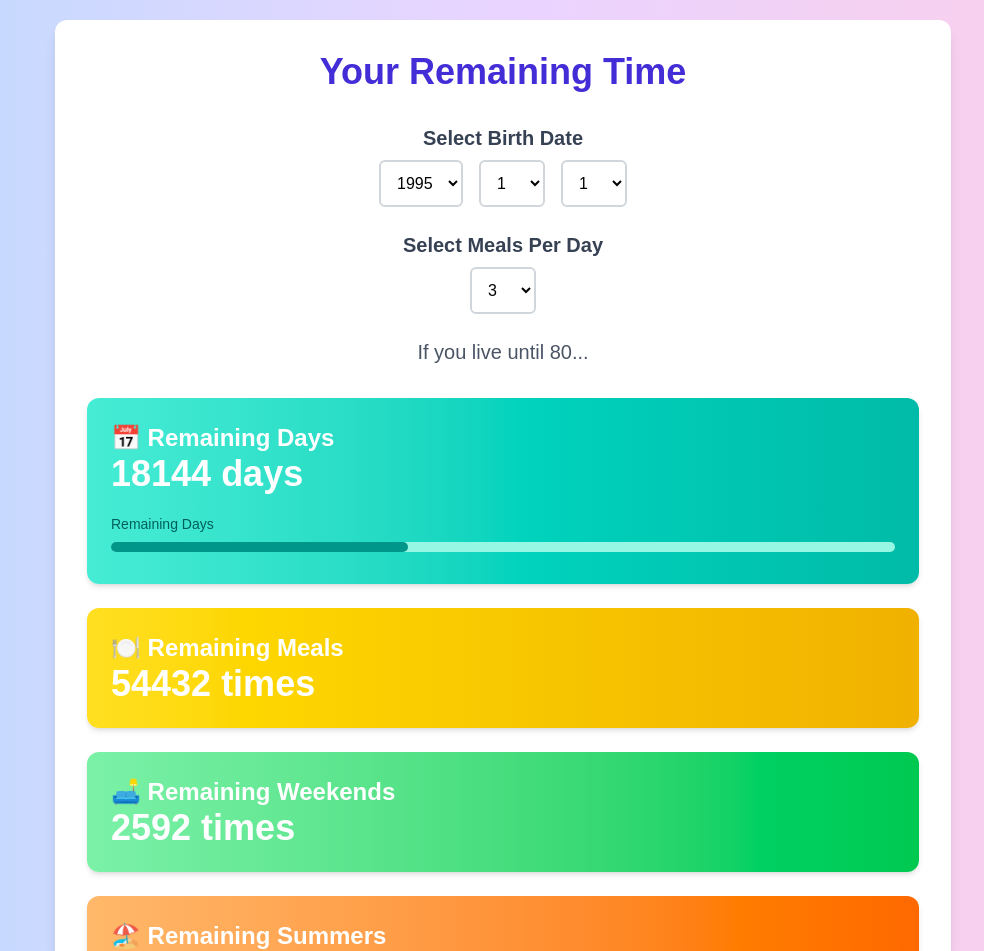
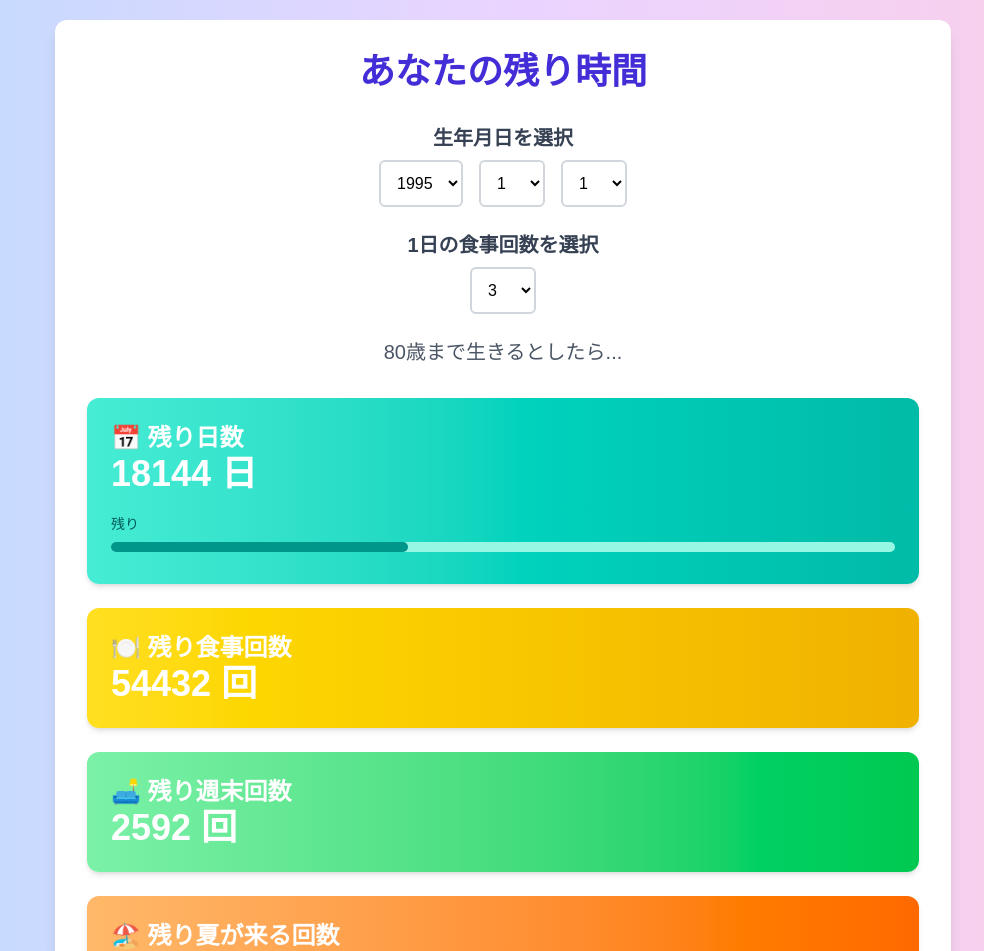
Before and after one commit to hitoon/life-countdown-app, a Next.js app: page / in a window 1280 px wide. Shown: the top 951 px of the page, without its empty margins (137-1121 px from the left). Built offline with nearby package versions, Linux system fonts and the light colour scheme.

Commit message:
Revert "support for english"
This reverts commit f8128f9c33724aee388b650184e0ed0cce6570b2.

```diff
--- a/public/locales/en/common.json
+++ /dev/null
@@ -1,11 +0,0 @@
-{
-  "title": "Your Remaining Time",
-  "birthDateLabel": "Select Birth Date",
-  "mealCountLabel": "Select Meals Per Day",
-  "remainingDays": "Remaining Days",
-  "remainingMeals": "Remaining Meals",
-  "remainingWeekends": "Remaining Weekends",
-  "remainingSummers": "Remaining Summers",
-  "liveUntil80": "If you live until 80...",
-  "timeMessage": "⏳ Make the most of your time."
-}
--- a/public/locales/ja/common.json
+++ /dev/null
@@ -1,11 +0,0 @@
-{
-  "title": "あなたの残り時間",
-  "birthDateLabel": "生年月日を選択",
-  "mealCountLabel": "1日の食事回数を選択",
-  "remainingDays": "残り日数",
-  "remainingMeals": "残り食事回数",
-  "remainingWeekends": "残り週末回数",
-  "remainingSummers": "残り夏が来る回数",
-  "liveUntil80": "80歳まで生きるとしたら...",
-  "timeMessage": "⏳ 時間を大切にしてください。"
-}
--- a/src/app/page.tsx
+++ b/src/app/page.tsx
@@ -1,17 +1,5 @@
 'use client';
 import { useState, useEffect } from 'react';
-
-interface Translations {
-  title?: string;
-  birthDateLabel?: string;
-  mealCountLabel?: string;
-  liveUntil80?: string;
-  remainingDays?: string;
-  remainingMeals?: string;
-  remainingWeekends?: string;
-  remainingSummers?: string;
-  timeMessage?: string;
-}
 
 export default function Home() {
   const lifeExpectancy = 80;
@@ -22,30 +10,10 @@ export default function Home() {
 
   const [remainingDays, setRemainingDays] = useState<number>(0);
   const [progressPercentage, setProgressPercentage] = useState<number>(0);
-  const [mealCountPerDay, setMealCountPerDay] = useState<number>(3);
-  const [remainingMeals, setRemainingMeals] = useState<number>(0);
-  const [remainingWeekends, setRemainingWeekends] = useState<number>(0);
-  const [remainingSummers, setRemainingSummers] = useState<number>(0);
-
-  const [language, setLanguage] = useState<'en' | 'ja'>('ja');
-  const [translations, setTranslations] = useState<Translations>({});
-
-  const getBrowserLanguage = () => {
-    const userLanguage = navigator.language;
-    return userLanguage.startsWith('ja') ? 'ja' : 'en';  // 日本語が含まれていれば日本語、それ以外は英語
-  };
-
-  const loadTranslations = (lang: string) => {
-    fetch(`/locales/${lang}/common.json`)
-      .then((response) => response.json())
-      .then((data) => setTranslations(data));
-  };
-
-  useEffect(() => {
-    const browserLang = getBrowserLanguage();
-    setLanguage(browserLang);
-    loadTranslations(browserLang);
-  }, []);
+  const [mealCountPerDay, setMealCountPerDay] = useState<number>(3); // 1日の食事回数の状態
+  const [remainingMeals, setRemainingMeals] = useState<number>(0); // 残り食事回数の状態
+  const [remainingWeekends, setRemainingWeekends] = useState<number>(0); // 残り週末回数の状態
+  const [remainingSummers, setRemainingSummers] = useState<number>(0); // 残り夏回数の状態
 
   const calculateRemainingDays = (year: number, month: number, day: number) => {
     const birthDate = new Date(year, month - 1, day);
@@ -79,15 +47,15 @@ export default function Home() {
   };
 
   const calculateRemainingSummers = (daysLeft: number) => {
-    const yearsLeft = Math.floor(daysLeft / 365);
-    return yearsLeft;
+    const yearsLeft = Math.floor(daysLeft / 365); // 残り年数を計算
+    return yearsLeft; // 残り年数がそのまま夏の回数としてカウントされる
   };
 
   useEffect(() => {
     const daysLeft = calculateRemainingDays(birthYear, birthMonth, birthDay);
     setRemainingDays(daysLeft);
 
-    const totalDays = lifeExpectancy * 365;
+    const totalDays = lifeExpectancy * 365; // ざっくり365日ベース
     const progress = ((totalDays - daysLeft) / totalDays) * 100;
     setProgressPercentage(parseFloat(progress.toFixed(2)));
 
@@ -105,12 +73,12 @@ export default function Home() {
     <div className="min-h-screen bg-gradient-to-r from-blue-200 via-purple-200 to-pink-200 flex items-center justify-center p-5">
       <div className="bg-white p-8 rounded-xl shadow-lg w-full max-w-4xl">
         <h1 className="text-4xl font-bold text-center text-indigo-700 mb-8">
-          {translations.title || 'Loading...'}
+          あなたの残り時間
         </h1>
 
         <div className="mb-6 text-center">
           <label htmlFor="birthYear" className="text-xl font-semibold text-gray-700">
-            {translations.birthDateLabel || 'Loading...'}
+            生年月日を選択
           </label>
           <div className="mt-2 flex justify-center space-x-4">
             <select
@@ -157,7 +125,7 @@ export default function Home() {
 
         <div className="mb-6 text-center">
           <label htmlFor="mealCount" className="text-xl font-semibold text-gray-700">
-            {translations.mealCountLabel || 'Loading...'}
+            1日の食事回数を選択
           </label>
           <div className="mt-2">
             <select
@@ -176,17 +144,17 @@ export default function Home() {
         </div>
 
         <div className="mb-8 text-center text-xl text-gray-600">
-          {translations.liveUntil80 || 'Loading...'}
+          80歳まで生きるとしたら...
         </div>
 
         <div className="space-y-6">
           <div className="bg-gradient-to-r from-teal-300 to-teal-500 text-white p-6 rounded-xl shadow-md">
-            <h2 className="text-2xl font-semibold">📅 {translations.remainingDays || 'Loading...'}</h2>
-            <p className="text-4xl font-bold">{remainingDays} {language === 'ja' ? '日' : 'days'}</p>
+            <h2 className="text-2xl font-semibold">📅 残り日数</h2>
+            <p className="text-4xl font-bold">{remainingDays} 日</p>
             <div className="mt-4">
               <div className="relative pt-1">
                 <div className="flex mb-2 items-center justify-between">
-                  <span className="text-sm font-medium text-teal-800">{translations.remainingDays || 'Loading...'}</span>
+                  <span className="text-sm font-medium text-teal-800">残り</span>
                 </div>
                 <div className="flex mb-2 items-center justify-between">
                   <div className="w-full bg-teal-200 rounded-full h-2.5">
@@ -201,22 +169,22 @@ export default function Home() {
           </div>
 
           <div className="bg-gradient-to-r from-yellow-300 to-yellow-500 text-white p-6 rounded-xl shadow-md">
-            <h2 className="text-2xl font-semibold">🍽️ {translations.remainingMeals || 'Loading...'}</h2>
-            <p className="text-4xl font-bold">{remainingMeals} {language === 'ja' ? '回' : 'times'}</p>
+            <h2 className="text-2xl font-semibold">🍽️ 残り食事回数</h2>
+            <p className="text-4xl font-bold">{remainingMeals} 回</p>
           </div>
 
           <div className="bg-gradient-to-r from-green-300 to-green-500 text-white p-6 rounded-xl shadow-md">
-            <h2 className="text-2xl font-semibold">🛋️ {translations.remainingWeekends || 'Loading...'}</h2>
-            <p className="text-4xl font-bold">{remainingWeekends} {language === 'ja' ? '回' : 'times'}</p>
+            <h2 className="text-2xl font-semibold">🛋️ 残り週末回数</h2>
+            <p className="text-4xl font-bold">{remainingWeekends} 回</p>
           </div>
 
           <div className="bg-gradient-to-r from-orange-300 to-orange-500 text-white p-6 rounded-xl shadow-md">
-            <h2 className="text-2xl font-semibold">🏖️ {translations.remainingSummers || 'Loading...'}</h2>
-            <p className="text-4xl font-bold">{remainingSummers} {language === 'ja' ? '回' : 'times'}</p>
+            <h2 className="text-2xl font-semibold">🏖️ 残り夏が来る回数</h2>
+            <p className="text-4xl font-bold">{remainingSummers} 回</p>
           </div>
 
           <div className="mt-12 text-center text-lg font-semibold text-gray-700">
-            <p>{translations.timeMessage || 'Loading...'}</p>
+            <p>⏳ 時間を大切にしてください。</p>
           </div>
         </div>
       </div>
```
